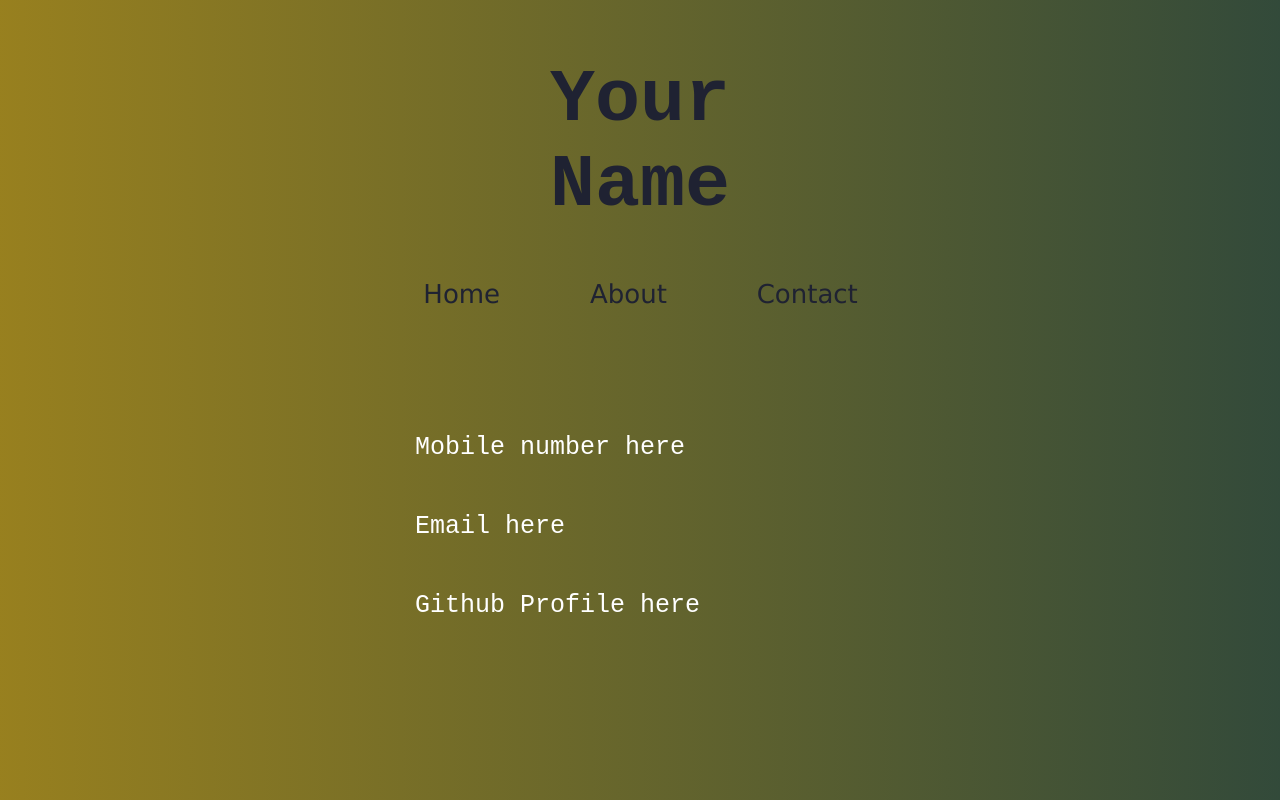
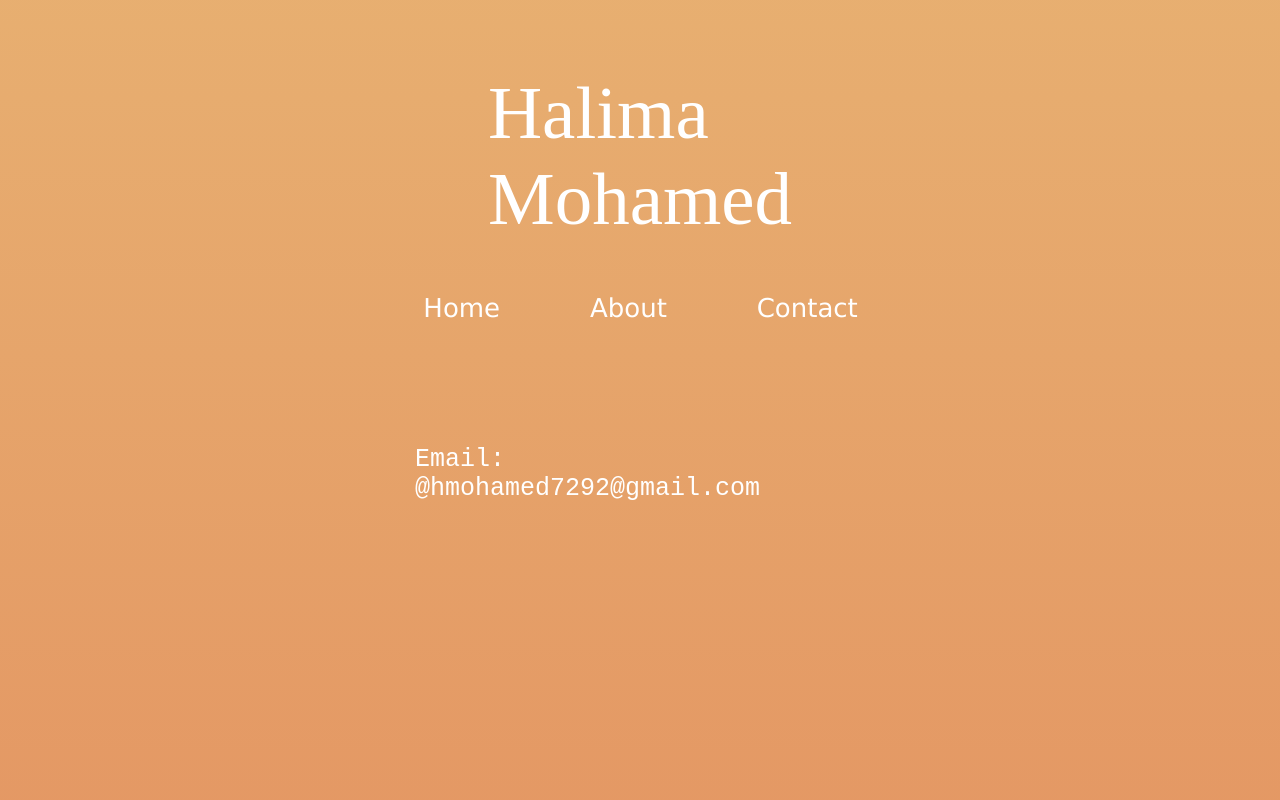
Before and after one commit to Artists-for-Humanity/Portfolio-Website-Starter-Files, a PHP site: page /website_contact.html in a window 1280 px wide. Run offline with PHP 8.4, Linux system fonts and the light colour scheme.

Commit message:
initial commit

```diff
--- a/style.css
+++ b/style.css
@@ -9,30 +9,31 @@
     src: url("MsMadi-Regular.ttf");
 }
 
-
 body {
-    background: linear-gradient(-90deg, #023047, #ffb703, #fb8500);
-    background-size: 500% 500%;
-    animation: gradient 15s linear infinite;
-
+    background: linear-gradient(180deg, #88bde8, #eeda88, #e49864);
+    background-size: 600% 600%;
+    animation: gradient 14s ease-in-out infinite;
+    min-height: 100vh;
+    margin: 0;
+    padding: 20px;
 }
 
 @keyframes gradient {
     0% {
-        background-position: 0% 50%;
+        background-position: 50% 0%
     }
 
     50% {
-        background-position: 100% 50%;
+        background-position: 50% 100%
     }
 
     100% {
-        background-position: 0% 50%;
+        background-position: 50% 0%
     }
 }
 
 
-img {
+/* img {
     max-width: 100%;
     height: auto;
 }
@@ -56,8 +57,9 @@
 }
 
 .header-title {
-    font-family: 'Courier New', Courier, monospace;
-    color: #1F2232;
+    font-family: 'Century Gothic';
+    font-weight: 75;
+    color: #ffffff;
     font-size: 75px;
 
 }
@@ -95,7 +97,7 @@
     height: 50px;
     font-family: Verdana, Geneva, Tahoma, sans-serif;
     font-size: 26px;
-    color: #1F2232;
+    color: #ffffff;
     text-decoration: none;
 
 }
@@ -165,3 +167,5 @@
     align-items: center;
 
 }
+
+*/
--- a/website_about.html
+++ b/website_about.html
@@ -14,7 +14,7 @@
 <body>
     <header class="header">
         <div class="header-content">
-            <h1 class="header-title">Your Name</h1>
+            <h1 class="header-title">Halima Mohamed</h1>
         </div>
 
         <div class="btn-container">
@@ -37,7 +37,7 @@
             <!-- <a class="about-btn" href="about-type2.html"><img
                     src="https://i.natgeofe.com/k/d6011f3f-83fb-438b-b22e-6c01b07d6e17/spotted-hyena-walking-toward_3x4.jpg"></a> -->
             <div>
-                <h3>2022 Excel Graduation </h2>
+                <h3>2023 Excel Graduation </h2>
                     <p class="intro-text">
                         Talk about the things you are/plan on working on here.
                     </p>
--- a/website_contact.html
+++ b/website_contact.html
@@ -13,7 +13,7 @@
 <body>
     <header class="header">
         <div class="header-content">
-            <h1 class="header-title">Your Name</h1>
+            <h1 class="header-title">Halima Mohamed</h1>
         </div>
 
         <div class="btn-container">
@@ -24,11 +24,7 @@
     </header>
 
     <div class="contact-info">
-        <p>Mobile number here</p>
-
-        <p>Email here</p>
-
-        <p>Github Profile here</p>
+        <p>Email: @hmohamed7292@gmail.com</p>
 
     </div>
 
--- a/website_home.html
+++ b/website_home.html
@@ -13,7 +13,7 @@
 <body>
     <header class="header">
         <div class="header-content">
-            <h1 class="header-title">Your Name</h1>
+            <h1 class="header-title">Halima Mohamed</h1>
         </div>
 
         <div class="btn-container">
```
